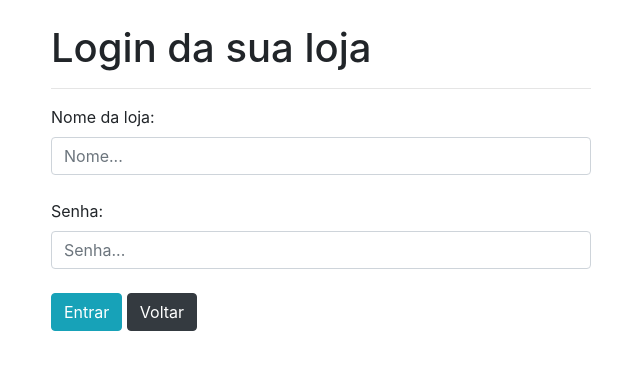
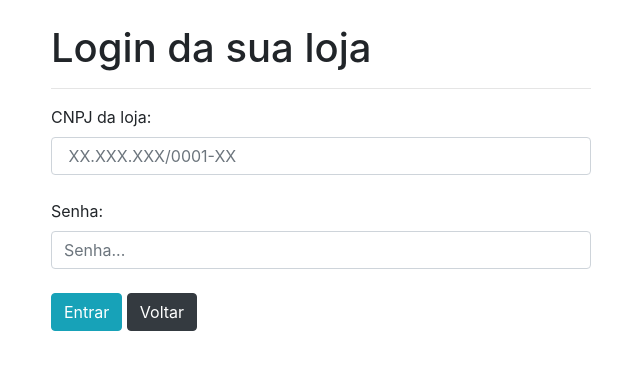
Before and after one commit to isabellavieira/2024.1_Fivel_MallDelivery, a Django app: page /cadastramento/login_lojas/ in a window 1280 px wide. Shown: the part 56-426 px from the top of the page, without its empty margins (319-959 px from the left). Run offline with Django 5.2, Linux system fonts and the light colour scheme.

Commit message:
Versao 14:53 08/06/24

```diff
--- a/Projeto_Cadastramento/cadastramento/templates/login_loja.html
+++ b/Projeto_Cadastramento/cadastramento/templates/login_loja.html
@@ -35,8 +35,8 @@
             <hr>
 
             <form method = "POST" action = "{% url 'validar_login_lojas' %}">{% csrf_token %}
-                <label>Nome da loja: </label>
-                <input name = "nome" class="form-control" type="text" placeholder="Nome...">
+                <label>CNPJ da loja: </label>
+                <input name = "cnpj" class="form-control" type="text" placeholder=" XX.XXX.XXX/0001-XX">
                 <br>
                 <label>Senha: </label>
                 <input name = "senha" class="form-control" type="password" placeholder="Senha...">
--- a/Projeto_Cadastramento/cadastramento/views.py
+++ b/Projeto_Cadastramento/cadastramento/views.py
@@ -96,8 +96,8 @@ def validar_cadastro_lojas(request):
     descricao = request.POST.get('descricao')
     senha = request.POST.get('senha')
 
-    #Verificação de Nome Existente
-    loja = Lojas.objects.filter(nome = nome)
+    #Verificação de CNPJ Existente
+    loja = Lojas.objects.filter(cnpj = cnpj)
 
     #Verificação de Campos Vazios
     if len(nome.strip()) == 0 or len(endereco.strip()) == 0 or len(tel.strip()) == 0 or len(cnpj.strip()) == 0 or len(pagamento.strip()) == 0 or len(descricao.strip()) == 0:
@@ -107,7 +107,7 @@ def validar_cadastro_lojas(request):
     if len(senha) < 5:
         return redirect('../cadastrar_lojas/?status=4')
 
-    #Verificação de Email Duplicado
+    #Verificação de CNPJ Duplicado
     if len(loja) > 0:
         return redirect('../cadastrar_lojas/?status=2')
 
@@ -123,12 +123,12 @@ def validar_cadastro_lojas(request):
 
 # Validação dos dados de login das lojas
 def validar_login_lojas(request):
-    nome = request.POST.get('nome')
+    cnpj = request.POST.get('cnpj')
     senha = request.POST.get('senha')
     senha = sha256(senha.encode()).hexdigest()
 
     try:
-        loja = Lojas.objects.get(nome=nome, senha=senha)
+        loja = Lojas.objects.get(cnpj = cnpj, senha=senha)
     except Lojas.DoesNotExist:
         return redirect('../login_lojas/?status=1')  # Corrigido para login_lojas
 
```
